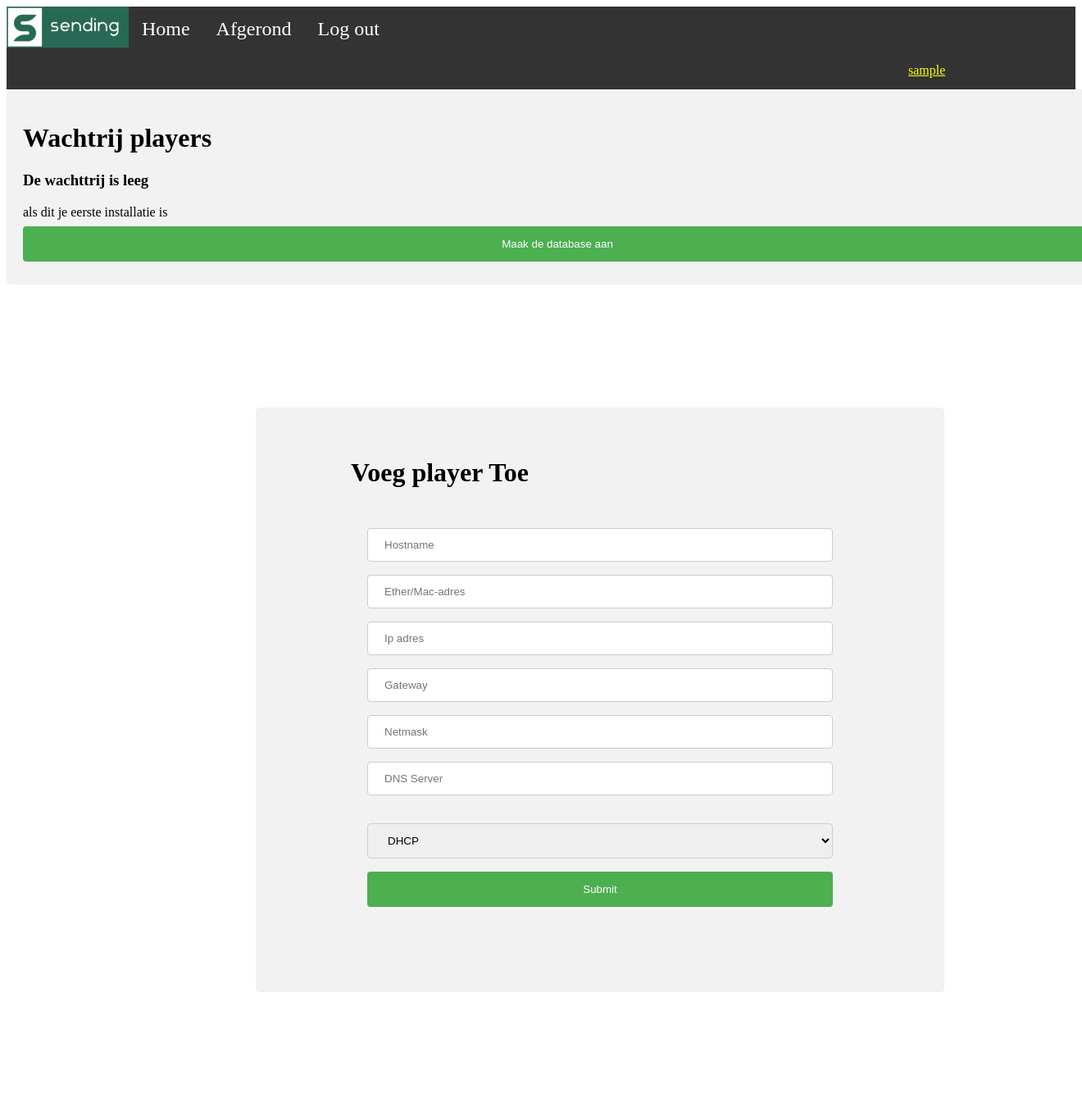
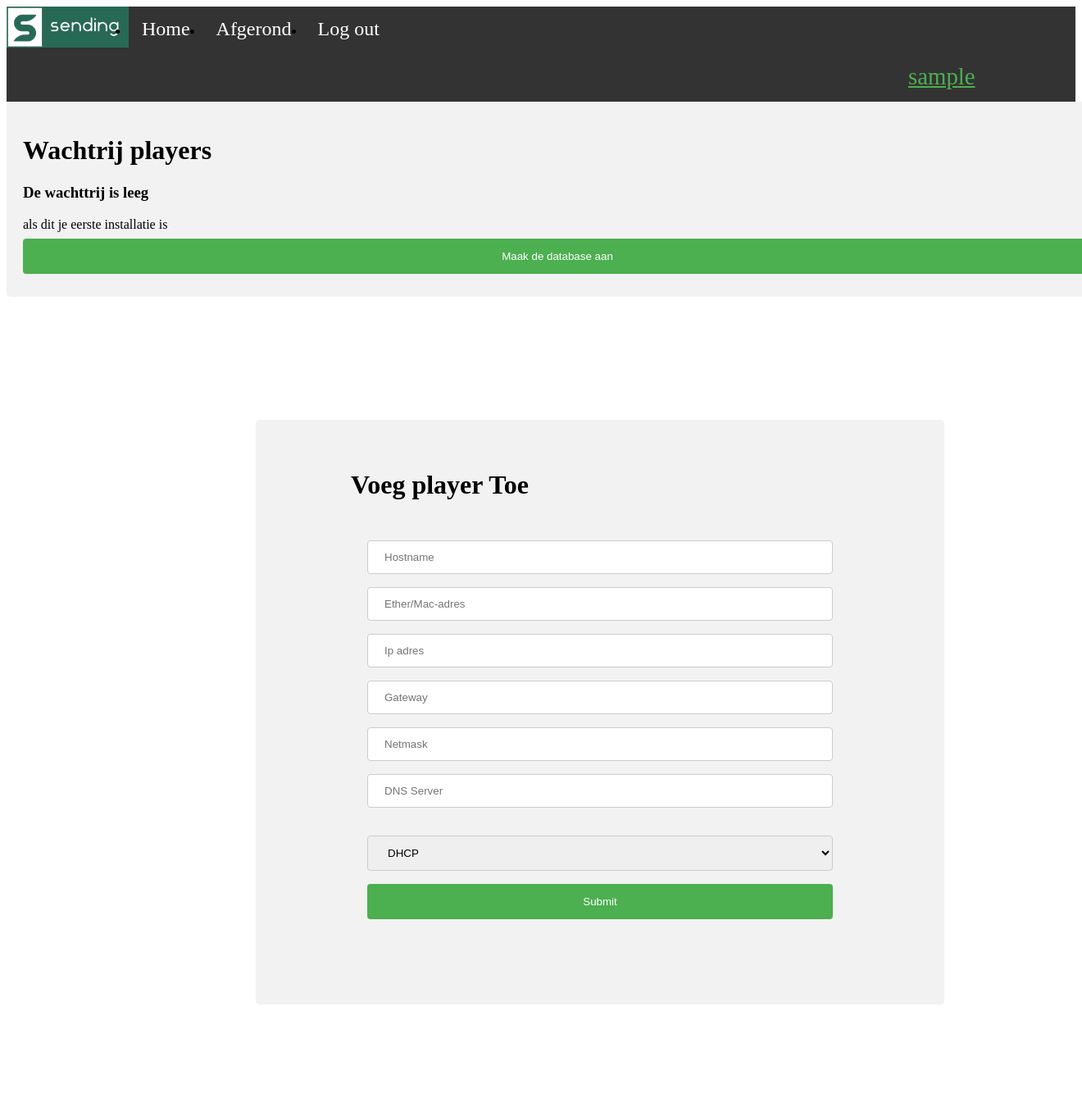
Before and after one commit to maxpandora/sending-1, a PHP site: page /sending/index.php in a window 1320 px wide; the page is wider, and only the part inside the window is pictured. Shown: the top 1361 px of that part at 82% size. Before the commit the page ends 1210 px from the top of that part, so only its background shows below. Run offline with PHP 8.4, Linux system fonts and the light colour scheme; the visitor is signed in with stand-in values (Sample User, id 1); data that the repository does not hold is empty.

Commit message:
2.0
all fixed

```diff
--- a/createaccount.php
+++ b/createaccount.php
@@ -27,7 +27,7 @@
             if(!$_GET){
             }else{
             if($taken = $_GET['message']){
-                echo "<H3>".$taken."</H3>";
+                echo "<H3 class='error_not'>".$taken."</H3>";
             }}
 
           ?>
--- a/insert.php
+++ b/insert.php
@@ -18,7 +18,7 @@ if(isset($_POST['submit']))
 
 }
 if ($conn->query($sql) === TRUE) {
-    $home;
-    exit;
+  $home = header("location: /sending/index.php");
+  exit;
 } else {
   }
--- a/register.php
+++ b/register.php
@@ -19,12 +19,12 @@ $res_e = mysqli_query($conn, $sql_e);
 
 
 if (mysqli_num_rows($res_u) > 0) {
-  $takenusername = "This account already exists";
+  $takenusername = "Deze account bestaat al.";
   $home = header("location: /sending/createaccount.php?message=".$takenusername);
 
  exit();
 } else if(mysqli_num_rows($res_e) > 0){
-  $takenemail = "This email is already used";
+  $takenemail = "Dit email adres word al gebruikt";
   $home = header("location: /sending/createaccount.php?message=".$takenemail);
 }
 else {
--- a/stylesheet.css
+++ b/stylesheet.css
@@ -42,6 +42,7 @@ td {
   text-align: left;
   border-bottom: 1px solid #ddd;
 }
+
 th{
   padding-top: 12px;
   padding-bottom: 12px;
@@ -57,12 +58,8 @@ th{
   padding-left: 6em;
   padding-right: 6em;
 }
-.btn{
 
-
-}
 ul {
-  list-style-type: none;
   margin: 0;
   padding: 0;
   overflow: hidden;
@@ -105,8 +102,8 @@ button {
 .username {
   align-items: flex-end;
   padding-left: 1100px;
-  font-size: 1em;
-  color: yellow;
+  font-size: 1.8em;
+  color: #4CAF50;
   text-decoration: underline;
 }
 .logo{
@@ -116,3 +113,8 @@ button {
 .navbar-page {
   font-size: 1.5em;
 }
+.error_not{
+  border: red;
+  border-style: solid;
+  padding: 10px;
+  }
```
